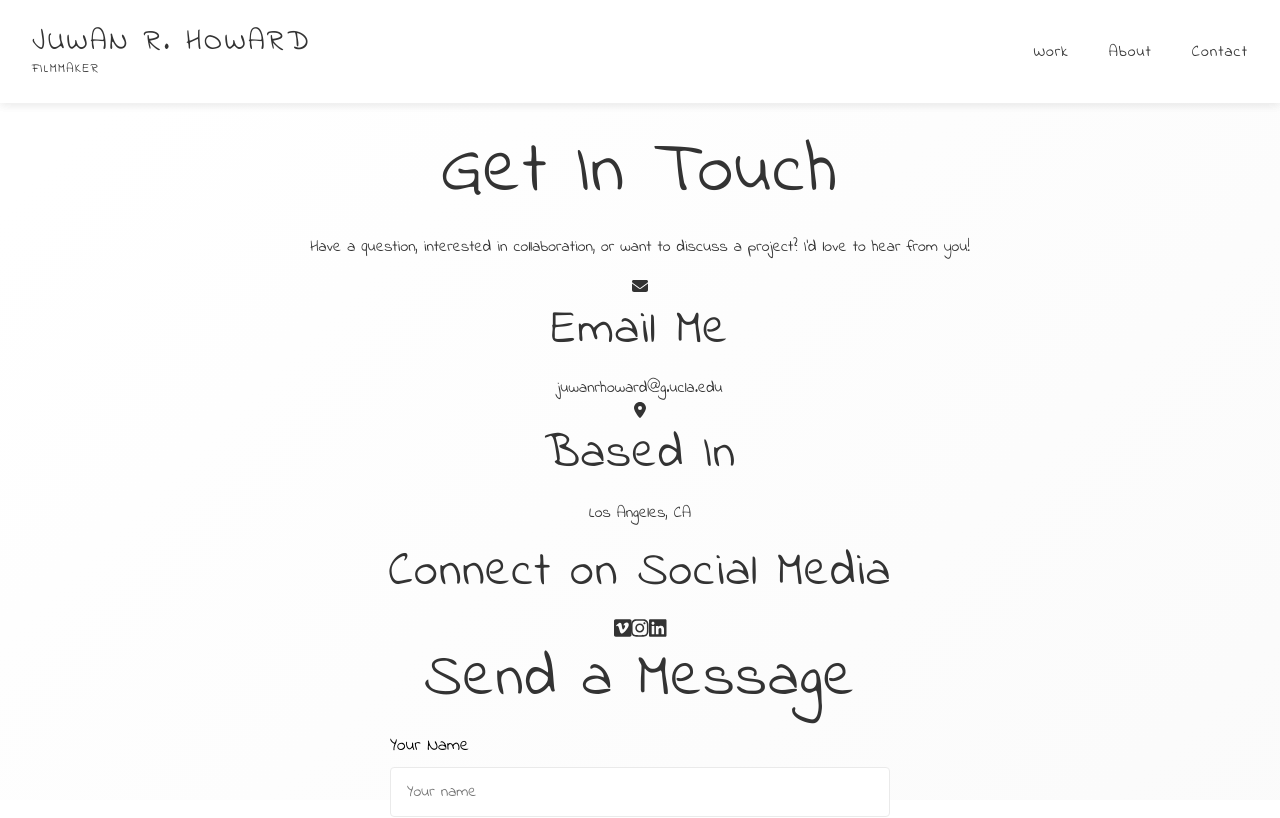
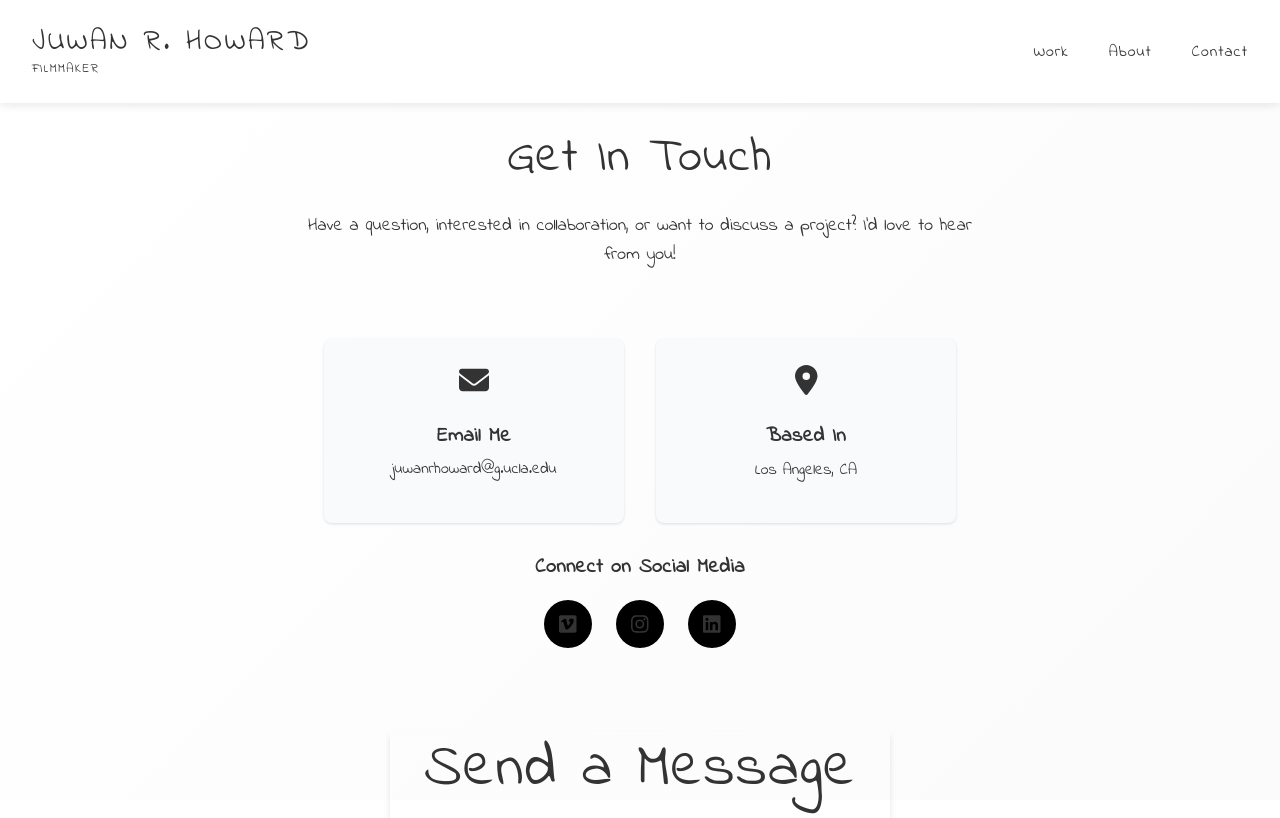
Before and after one commit to juwan-howard/juwan-howard.github.io, a React (Create React App) app: page /contact in a window 1280 px wide. Shown: the top 818 px of the page. Built offline with nearby package versions, Linux system fonts and the light colour scheme.

Commit message:
Fix: Add inline styles to contact components to ensure consistent styling

```diff
--- a/src/components/contact/ContactInfo.jsx
+++ b/src/components/contact/ContactInfo.jsx
@@ -7,19 +7,98 @@ import { faVimeo, faInstagram, faLinkedin } from "@fortawesome/free-brands-svg-i
 import INFO from "../../data/user";
 
 const ContactInfo = () => {
+  const containerStyle = {
+    width: '100%',
+    maxWidth: '800px',
+    margin: '0 auto',
+    padding: '20px'
+  };
+
+  const cardStyle = {
+    display: 'flex',
+    flexDirection: 'column',
+    alignItems: 'center',
+    padding: '24px',
+    backgroundColor: '#f9fafb',
+    borderRadius: '8px',
+    boxShadow: '0 1px 3px rgba(0,0,0,0.12)',
+    transition: 'all 0.3s ease',
+  };
+
+  const iconStyle = {
+    fontSize: '1.875rem',
+    color: '#374151',
+    marginBottom: '16px'
+  };
+
+  const headingStyle = {
+    fontSize: '1.25rem',
+    fontWeight: '600',
+    marginBottom: '8px',
+    fontFamily: "'Indie Flower', cursive"
+  };
+
+  const textStyle = {
+    color: '#4b5563'
+  };
+
+  const linkStyle = {
+    color: '#4b5563',
+    textDecoration: 'none',
+    transition: 'color 0.2s ease'
+  };
+
+  const gridStyle = {
+    display: 'grid',
+    gridTemplateColumns: 'repeat(auto-fit, minmax(250px, 1fr))',
+    gap: '32px',
+    marginBottom: '32px'
+  };
+
+  const socialContainerStyle = {
+    marginTop: '32px',
+    textAlign: 'center'
+  };
+
+  const socialIconsStyle = {
+    display: 'flex',
+    justifyContent: 'center',
+    gap: '24px'
+  };
+
+  const socialIconStyle = {
+    width: '48px',
+    height: '48px',
+    display: 'flex',
+    alignItems: 'center',
+    justifyContent: 'center',
+    backgroundColor: 'black',
+    color: 'white',
+    borderRadius: '9999px',
+    transition: 'all 0.2s ease'
+  };
+
   return (
-    <div className="contact-info-container w-full max-w-xl mx-auto">
-      <div className="grid grid-cols-1 md:grid-cols-2 gap-8 mb-8">
+    <div style={containerStyle}>
+      <div style={gridStyle}>
         {/* Email */}
-        <div className="flex flex-col items-center p-6 bg-gray-50 rounded-lg shadow-sm transition-all duration-300 hover:shadow-md hover:transform hover:scale-105">
-          <div className="text-3xl text-gray-700 mb-4">
+        <div style={cardStyle} onMouseOver={(e) => {
+          e.currentTarget.style.boxShadow = '0 4px 6px rgba(0,0,0,0.1)';
+          e.currentTarget.style.transform = 'scale(1.05)';
+        }} onMouseOut={(e) => {
+          e.currentTarget.style.boxShadow = '0 1px 3px rgba(0,0,0,0.12)';
+          e.currentTarget.style.transform = 'scale(1)';
+        }}>
+          <div style={iconStyle}>
             <FontAwesomeIcon icon={faEnvelope} />
           </div>
-          <div className="text-center">
-            <h3 className="text-xl font-semibold mb-2 indie-flower">Email Me</h3>
+          <div style={{textAlign: 'center'}}>
+            <h3 style={headingStyle}>Email Me</h3>
             <a
               href={`mailto:${INFO.main.email}`}
-              className="text-gray-600 hover:text-black transition-colors hover:underline"
+              style={linkStyle}
+              onMouseOver={(e) => {e.currentTarget.style.color = 'black'; e.currentTarget.style.textDecoration = 'underline';}}
+              onMouseOut={(e) => {e.currentTarget.style.color = '#4b5563'; e.currentTarget.style.textDecoration = 'none';}}
             >
               {INFO.main.email}
             </a>
@@ -28,22 +107,28 @@ const ContactInfo = () => {
 
         {/* Location */}
         {INFO.main.location && (
-          <div className="flex flex-col items-center p-6 bg-gray-50 rounded-lg shadow-sm transition-all duration-300 hover:shadow-md hover:transform hover:scale-105">
-            <div className="text-3xl text-gray-700 mb-4">
+          <div style={cardStyle} onMouseOver={(e) => {
+            e.currentTarget.style.boxShadow = '0 4px 6px rgba(0,0,0,0.1)';
+            e.currentTarget.style.transform = 'scale(1.05)';
+          }} onMouseOut={(e) => {
+            e.currentTarget.style.boxShadow = '0 1px 3px rgba(0,0,0,0.12)';
+            e.currentTarget.style.transform = 'scale(1)';
+          }}>
+            <div style={iconStyle}>
               <FontAwesomeIcon icon={faLocationDot} />
             </div>
-            <div className="text-center">
-              <h3 className="text-xl font-semibold mb-2 indie-flower">Based In</h3>
-              <p className="text-gray-600">{INFO.main.location}</p>
+            <div style={{textAlign: 'center'}}>
+              <h3 style={headingStyle}>Based In</h3>
+              <p style={textStyle}>{INFO.main.location}</p>
             </div>
           </div>
         )}
       </div>
 
       {/* Social Media Links */}
-      <div className="mt-8 text-center">
-        <h3 className="text-xl font-semibold mb-5 indie-flower">Connect on Social Media</h3>
-        <div className="flex justify-center space-x-6">
+      <div style={socialContainerStyle}>
+        <h3 style={{...headingStyle, marginBottom: '20px'}}>Connect on Social Media</h3>
+        <div style={socialIconsStyle}>
           {INFO.main.socials.map((social, index) => {
             let icon;
             switch(social.platform.toLowerCase()) {
@@ -66,7 +151,15 @@ const ContactInfo = () => {
                 href={social.url}
                 target="_blank"
                 rel="noopener noreferrer"
-                className="w-12 h-12 flex items-center justify-center bg-black text-white rounded-full hover:bg-gray-800 transition-all hover:scale-110"
+                style={socialIconStyle}
+                onMouseOver={(e) => {
+                  e.currentTarget.style.backgroundColor = '#1f2937';
+                  e.currentTarget.style.transform = 'scale(1.1)';
+                }}
+                onMouseOut={(e) => {
+                  e.currentTarget.style.backgroundColor = 'black';
+                  e.currentTarget.style.transform = 'scale(1)';
+                }}
                 aria-label={`Visit my ${social.platform} profile`}
               >
                 <FontAwesomeIcon icon={icon} size="lg" />
--- a/src/pages/ContactPage.jsx
+++ b/src/pages/ContactPage.jsx
@@ -27,11 +27,37 @@ const ContactPage = () => {
       </Helmet>
 
       <Header />
-      <main className="contact-page">
-        <div className="contact-container">
-          <div className="text-center mb-16 w-full">
-            <h1 className="text-4xl md:text-5xl mb-6 indie-flower">Get In Touch</h1>
-            <p className="text-lg mb-12 max-w-2xl mx-auto">
+      <main className="contact-page" style={{
+        width: "100%",
+        display: "flex",
+        flexDirection: "column",
+        alignItems: "center",
+        paddingTop: "3rem",
+        paddingBottom: "3rem"
+      }}>
+        <div className="contact-container" style={{
+          width: "100%",
+          maxWidth: "1200px",
+          margin: "0 auto",
+          padding: "0 1.5rem",
+          display: "flex",
+          flexDirection: "column",
+          alignItems: "center"
+        }}>
+          <div className="text-center mb-16 w-full" style={{
+            textAlign: "center",
+            marginBottom: "4rem"
+          }}>
+            <h1 className="text-4xl md:text-5xl mb-6 indie-flower" style={{
+              fontSize: "3rem",
+              marginBottom: "1.5rem",
+              fontFamily: "'Indie Flower', cursive"
+            }}>Get In Touch</h1>
+            <p className="text-lg mb-12 max-w-2xl mx-auto" style={{
+              fontSize: "1.125rem",
+              maxWidth: "42rem",
+              margin: "0 auto 3rem auto"
+            }}>
               Have a question, interested in collaboration, or want to discuss a project?
               I'd love to hear from you!
             </p>
```
Also changed, not shown: src/components/contact/ContactForm.jsx (+27 -11 lines).
